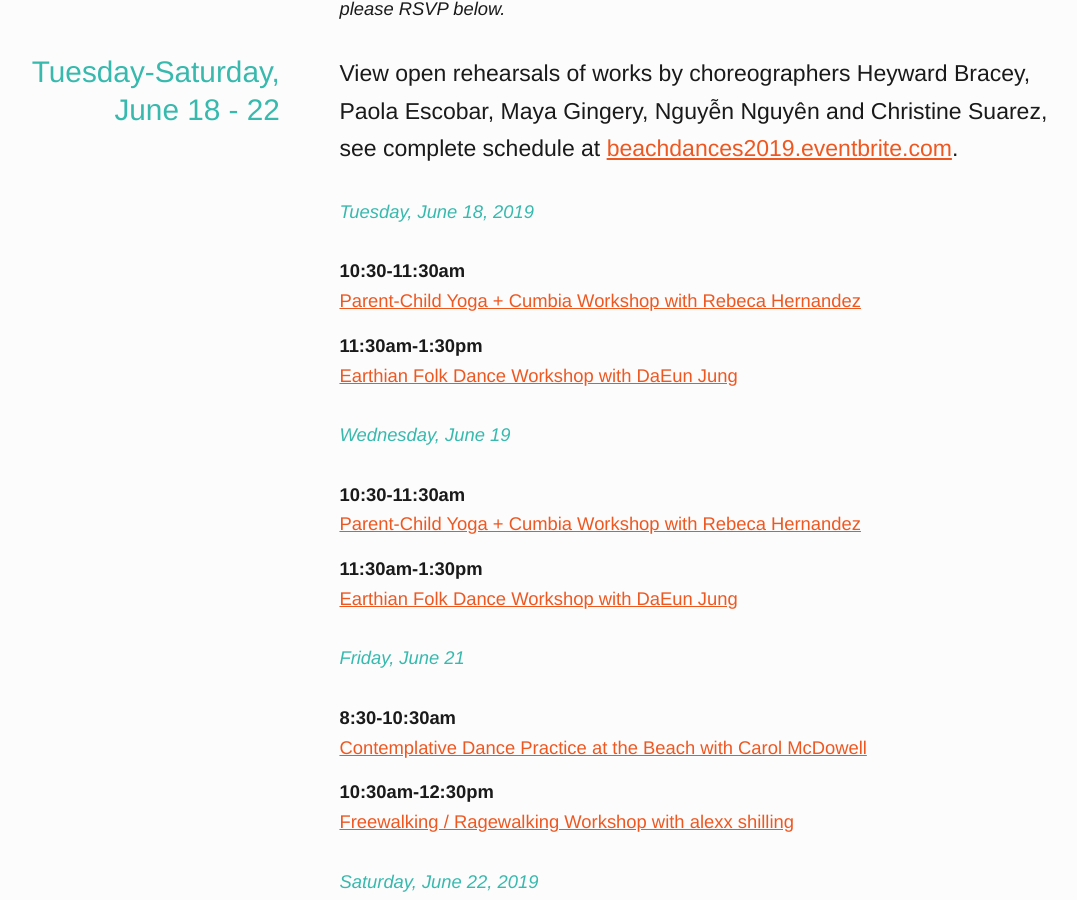
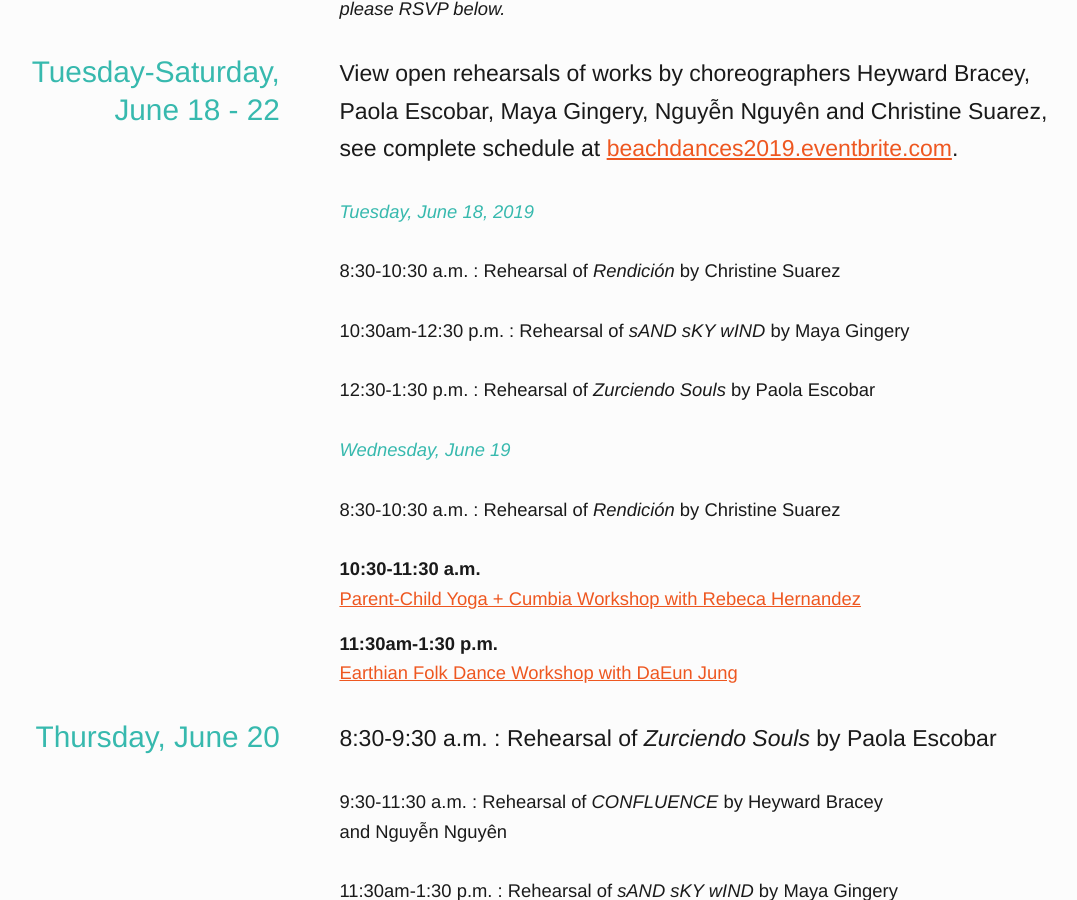
Before and after one commit to jimthoburn/artsamo, a Jekyll site: the page built from _events/beach-dances-2019.markdown, in a window 1280 px wide and 900 px high, scrolled down 1799 px. Shown: the whole window, without its empty margins (117-1194 px from the left). Built offline with Jekyll 4.4.1, drawn with Linux system fonts in a browser that asks for light colours; some web fonts are replaced; some of the changed text lies outside the part shown.

Commit message:
Update beach-dances-2019.markdown

```diff
--- a/_events/beach-dances-2019.markdown
+++ b/_events/beach-dances-2019.markdown
@@ -46,37 +46,60 @@
 
 #### Tuesday, June 18, 2019
 
-10:30-11:30am
-: [Parent-Child Yoga + Cumbia Workshop with Rebeca Hernandez](https://www.eventbrite.com/e/beach-dances-parent-child-yoga-cumbia-workshop-with-rebeca-hernandez-tickets-61668727825&sa=D&ust=1557956160966000)
+8:30-10:30 a.m.
+: Rehearsal of _Rendición_ by Christine Suarez
 
-11:30am-1:30pm
-: [Earthian Folk Dance Workshop with DaEun Jung](https://www.eventbrite.com/e/beach-dances-earthian-folk-dance-workshop-with-daeun-jung-tickets-61671448964&sa=D&ust=1557956160967000)
+10:30am-12:30 p.m.
+: Rehearsal of _sAND sKY wIND_ by Maya Gingery
+
+12:30-1:30 p.m.
+: Rehearsal of _Zurciendo Souls_ by Paola Escobar
 
 #### Wednesday, June 19
 
-10:30-11:30am
+8:30-10:30 a.m.
+: Rehearsal of _Rendición_ by Christine Suarez
+
+10:30-11:30 a.m.
 : [Parent-Child Yoga + Cumbia Workshop with Rebeca Hernandez](https://www.eventbrite.com/e/beach-dances-parent-child-yoga-cumbia-workshop-with-rebeca-hernandez-tickets-61668727825&sa=D&ust=1557956160968000)
 
-11:30am-1:30pm
+11:30am-1:30 p.m.
 : [Earthian Folk Dance Workshop with DaEun Jung](https://www.eventbrite.com/e/beach-dances-earthian-folk-dance-workshop-with-daeun-jung-tickets-61671448964&sa=D&ust=1557956160969000)
+
+### Thursday, June 20
+
+8:30-9:30 a.m.
+: Rehearsal of _Zurciendo Souls_ by Paola Escobar
+
+9:30-11:30 a.m.
+: Rehearsal of _CONFLUENCE_ by Heyward Bracey and Nguyễn Nguyên
+
+11:30am-1:30 p.m.
+: Rehearsal of _sAND sKY wIND_ by Maya Gingery
 
 #### Friday, June 21
 
-8:30-10:30am
+8:30-10:30 a.m.
 : [Contemplative Dance Practice at the Beach with Carol McDowell](https://www.eventbrite.com/e/beach-dances-contemplative-dance-practice-with-carol-mcdowell-tickets-61672192187&sa=D&ust=1557956160971000)
 
-10:30am-12:30pm
+10:30am-12:30 p.m.
 : [Freewalking / Ragewalking Workshop with alexx shilling](https://www.eventbrite.com/e/beach-dances-freewalking-ragewalking-with-alexx-shilling-tickets-61672437922&sa=D&ust=1557956160972000)
+
+12:30-1:30 p.m.
+: Rehearsal of _CONFLUENCE_ by Heyward Bracey, Rosemary Candelario and Nguyen Nguyen
 
 #### Saturday, June 22, 2019
 
-8:30-10:30am
+8:30-10:30 a.m.
 : [Contemplative Dance Practice at the Beach with Carol McDowell](https://www.eventbrite.com/e/beach-dances-contemplative-dance-practice-with-carol-mcdowell-tickets-61672192187&sa=D&ust=1557956160973000)
 
-10:30-11:30am
+10:30-11:30 a.m.
 : [Surrendering to Improvisation Workshop with Christine Suarez](https://www.eventbrite.com/e/beach-dances-surrendering-to-improvisation-with-christine-suarez-tickets-61672789975&sa=D&ust=1557956160974000)
 
-4-6 p.m.
+11:30am-1:30 p.m.
+: Rehearsal of _sAND sKY wIND_ by Maya Gingery
+
+4:00-6:00 p.m.
 : [Rhizomatic Arts Hangout](https://www.rhizomaticarts.com/network-events/s19-hangout&sa=D&ust=1557956160975000)
 
 6:30-8 p.m.
@@ -84,20 +107,20 @@
 
 #### Performance will feature works rehearsed during Beach Dances:
 
-Christine Suarez
-: <em>Rendición</em>
-
-Maya Gingery
-: <em>sAND sKY wIND</em>; performers: Maya Gingery & Nick Duran
+Heyward Bracey, Rosemary Candelario & Nguyen Nguyen
+: <em>CONFLUENCE</em>; performers: Heyward Bracey, Rosemary Candelario and Nguyen Nguyen
 
 Paola Escobar
 : <em>Zurciendo Souls</em>
 
 DaEun Jung
-: <em>Earthian Folk Dance</em>
+: <em>Earthian Folk Dance</em>; performers: Rayven Armijo, DaEun Jung, Arron Mason, alexx shilling, Melody HJ Shim, Wilfried Souly
 
-Heyward Bracey & Nguyen Nguyen
-: <em>CONFLUENCE</em>; performers: Heyward Bracey, Rosemary Candelario and Nguyen Nguyen
+Maya Gingery
+: <em>sAND sKY wIND</em>; performers: Nick Duran, Maya Gingery and Felicia St. Cyr
+
+Christine Suarez
+: <em>Rendición</em>
 
 ### Sunday, June 23, 2019
 
```
